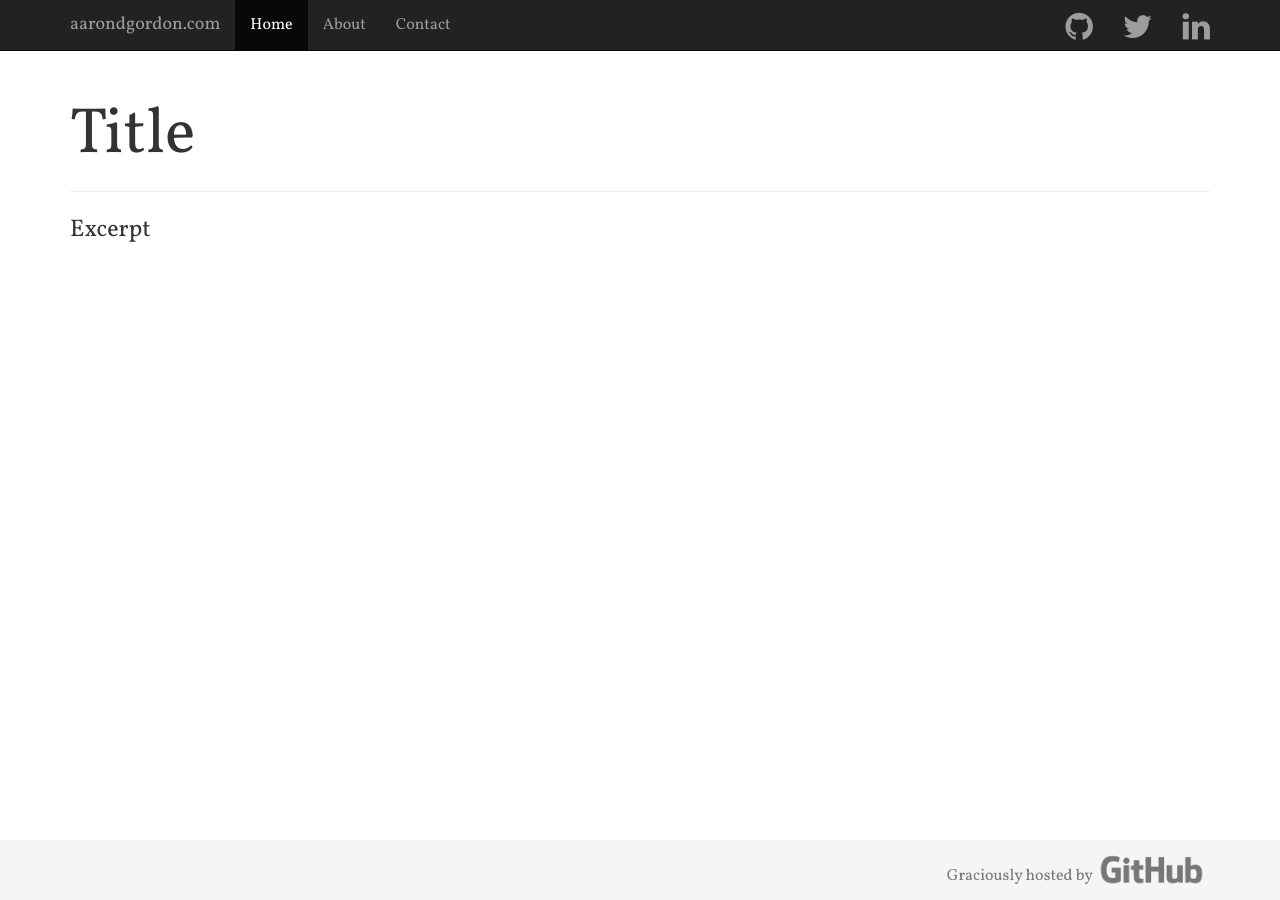
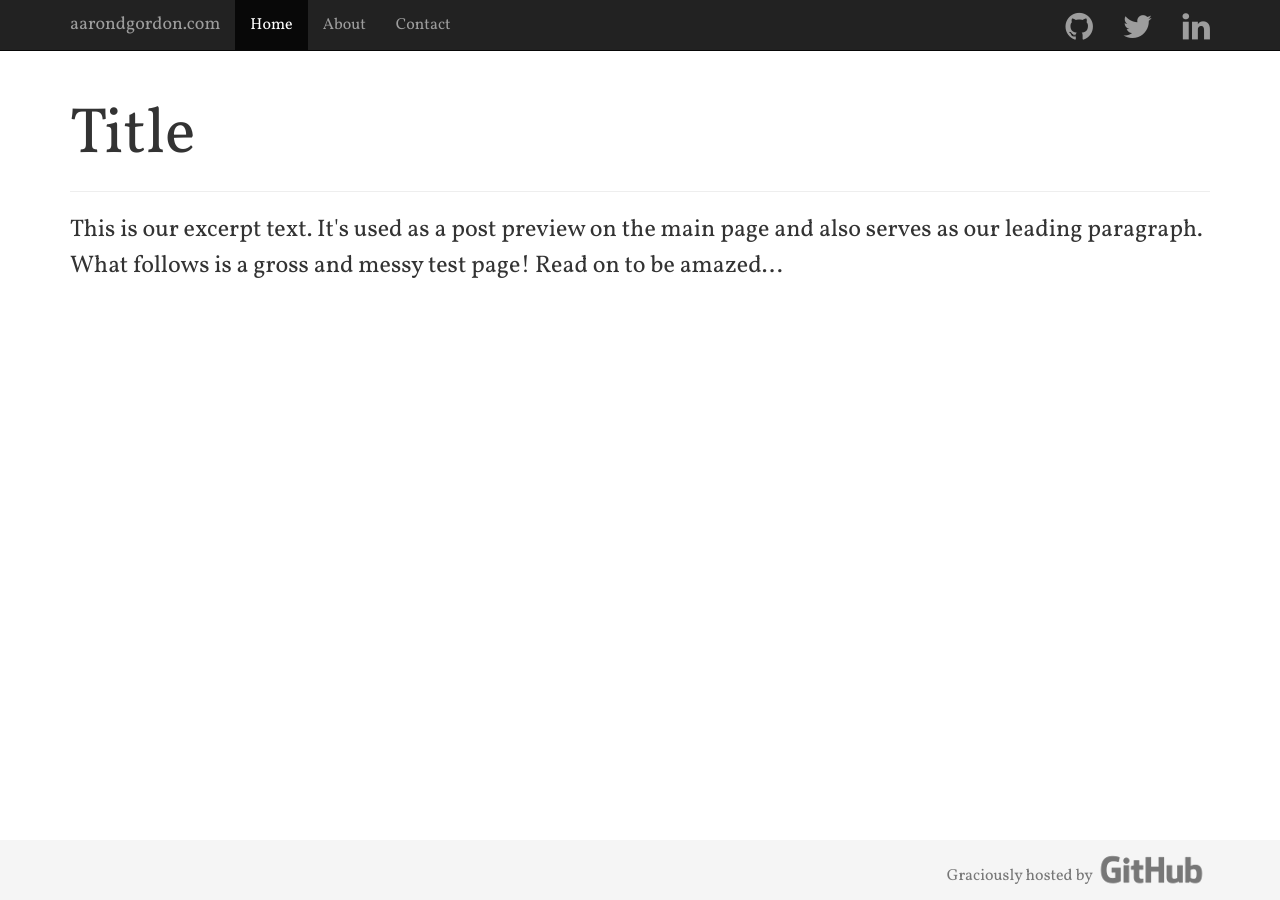
Before and after one commit to aarondgordon/aarondgordon.github.io, a Jekyll site: the page built from index.html, in a window 1280 px wide. Built offline with Jekyll 4.4.1, drawn with Linux system fonts in a browser that asks for light colours; nearby versions of some CDN libraries.

Commit message:
Increased length of placeholder excerpt

```diff
--- a/_layouts/default.html
+++ b/_layouts/default.html
@@ -68,7 +68,7 @@
       <div class="page-header">
         <h1>Title</h1>
       </div>
-      <p class="lead">Excerpt</p>
+      <p class="lead">This is our excerpt text.  It's used as a post preview on the main page and also serves as our leading paragraph.  What follows is a gross and messy test page!  Read on to be amazed...</p>
       {{ content }}
     </div>
 
```
